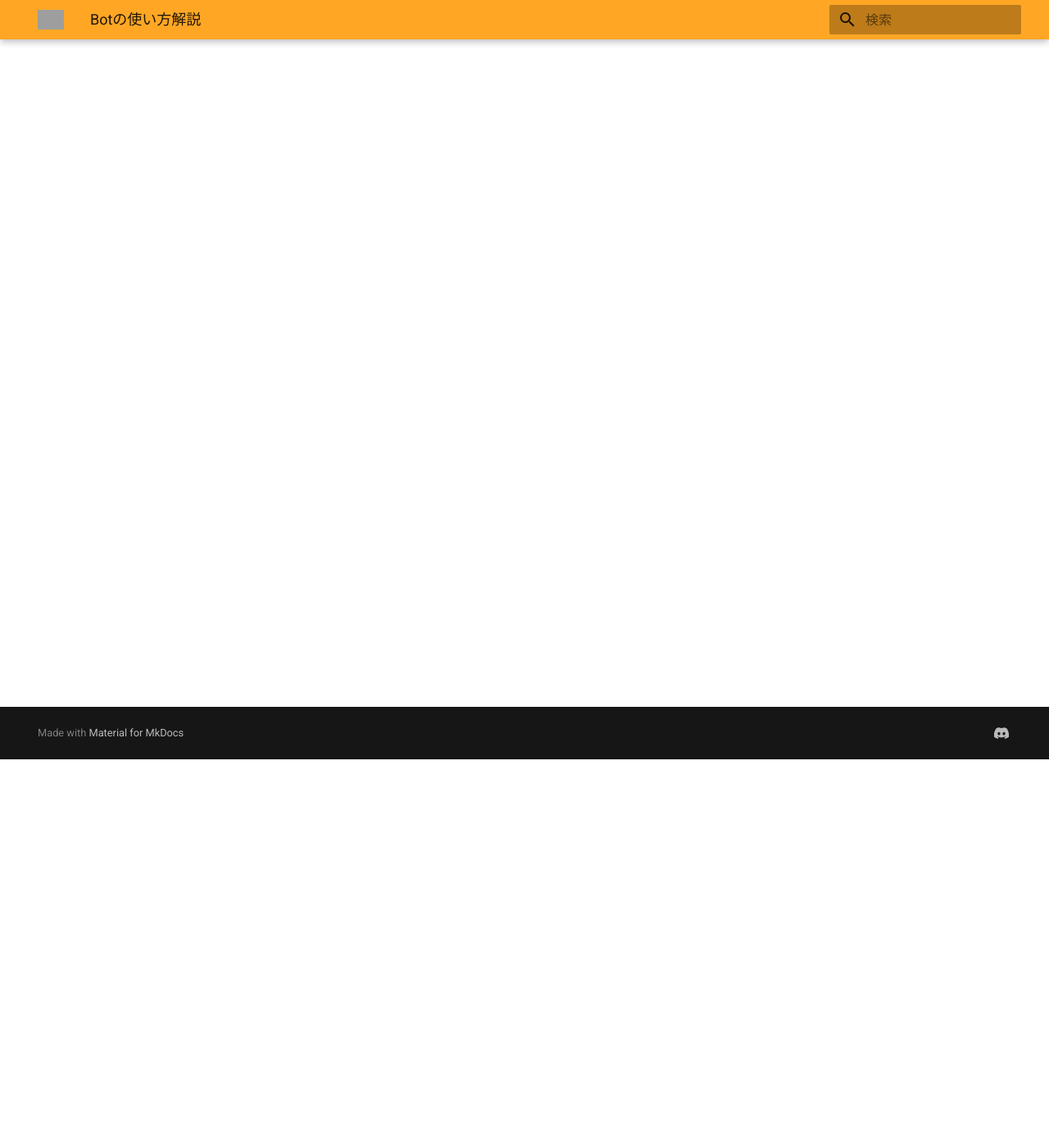
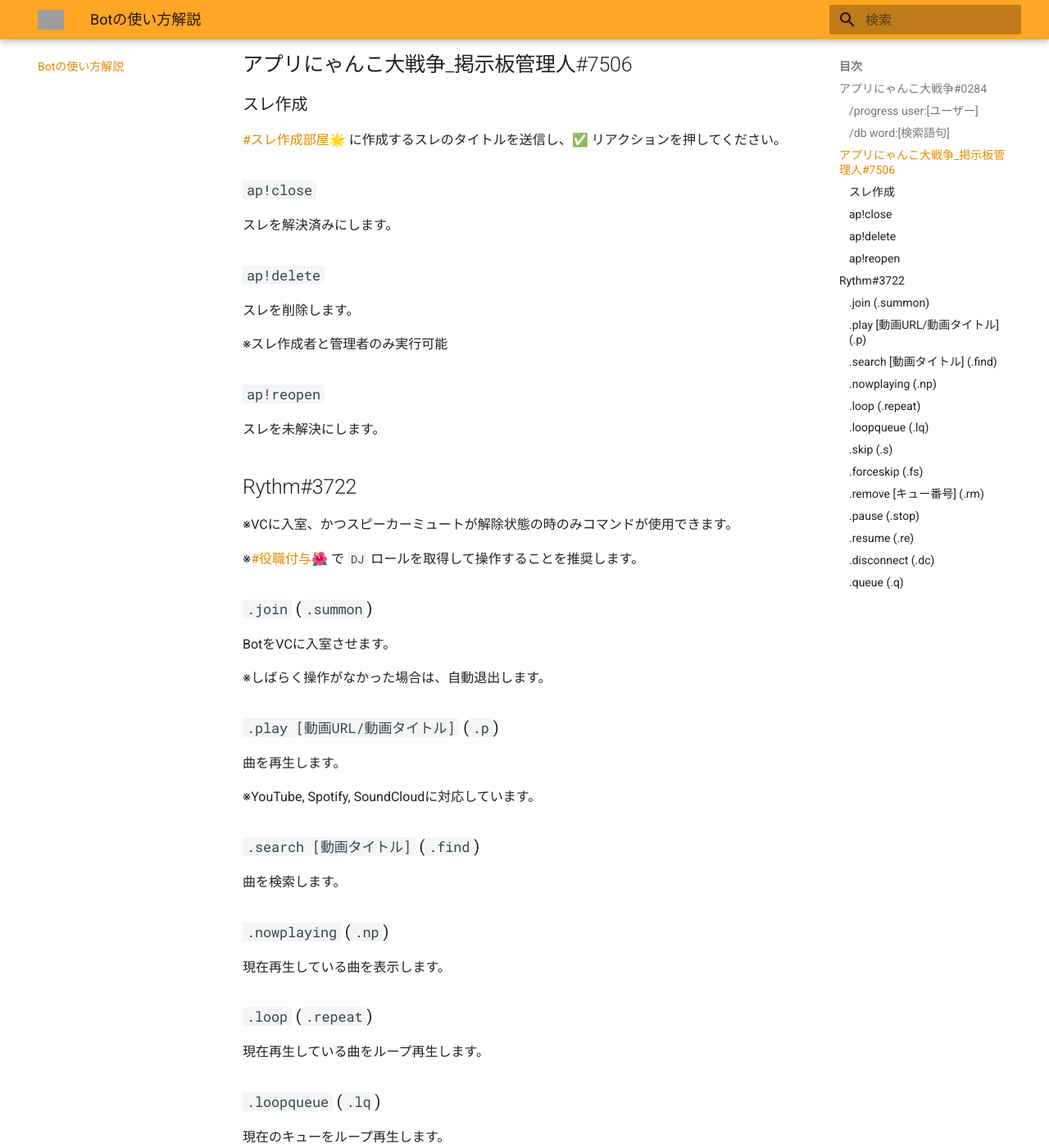
Before and after one commit to Khsmty/Battlecats-server-web, an MkDocs documentation site: the page built from docs/bots.md, in a window 1280 px wide and 1400 px high, scrolled down 474 px. Shown: the whole window at 82% size. Built offline with MkDocs 1.6.1 and Material for MkDocs 9.7.7, drawn with Linux system fonts in a browser that asks for light colours; some of the changed text lies outside the part shown; grey boxes are pictures that could not be loaded.

Commit message:
内容作成

```diff
--- a/docs/bots.md
+++ b/docs/bots.md
@@ -2,4 +2,98 @@
 title: Botの使い方解説
 ---
 
-ここに本文
+## アプリにゃんこ大戦争#0284
+
+### `/progress user:[ユーザー]`
+
+[#にゃんこクラブ、手持ちのキャラ](https://discord.com/channels/755774191613247568/822771682157658122) に掲示してある画像を引用するコマンドです。
+
+※100メッセージより前は遡れません。
+
+### `/db word:[検索語句]`
+
+[にゃんこ大戦争データベース](https://battlecats-db.com/) から検索します。
+
+## アプリにゃんこ大戦争_掲示板管理人#7506
+
+### スレ作成
+
+[#スレ作成部屋🌟](https://discord.com/channels/755774191613247568/757612691517997147) に作成するスレのタイトルを送信し、✅ リアクションを押してください。
+
+### `ap!close`
+
+スレを解決済みにします。
+
+### `ap!delete`
+
+スレを削除します。
+
+※スレ作成者と管理者のみ実行可能
+
+### `ap!reopen`
+
+スレを未解決にします。
+
+## Rythm#3722
+
+※VCに入室、かつスピーカーミュートが解除状態の時のみコマンドが使用できます。
+
+※[#役職付与🌺](https://discord.com/channels/755774191613247568/818065155690201088) で `DJ` ロールを取得して操作することを推奨します。
+
+### `.join` (`.summon`)
+
+BotをVCに入室させます。
+
+※しばらく操作がなかった場合は、自動退出します。
+
+### `.play [動画URL/動画タイトル]` (`.p`)
+
+曲を再生します。
+
+※YouTube, Spotify, SoundCloudに対応しています。
+
+### `.search [動画タイトル]` (`.find`)
+
+曲を検索します。
+
+### `.nowplaying` (`.np`)
+
+現在再生している曲を表示します。
+
+### `.loop` (`.repeat`)
+
+現在再生している曲をループ再生します。
+
+### `.loopqueue` (`.lq`)
+
+現在のキューをループ再生します。
+
+### `.skip` (`.s`)
+
+曲をスキップします。
+
+大人数がVCに入室している場合は、後述の `.forceskip` を使用してください。
+
+### `.forceskip` (`.fs`)
+
+大人数がVCに入室している際に、曲を強制スキップできます。
+
+### `.remove [キュー番号]` (`.rm`)
+
+指定したキュー番号の曲を削除します。
+
+### `.pause` (`.stop`)
+
+曲を一時停止します。
+
+### `.resume` (`.re`)
+
+曲の一時停止を解除します。
+
+### `.disconnect` (`.dc`)
+
+BotをVCから退室させます。
+
+### `.queue` (`.q`)
+
+再生キューを表示します。
```
